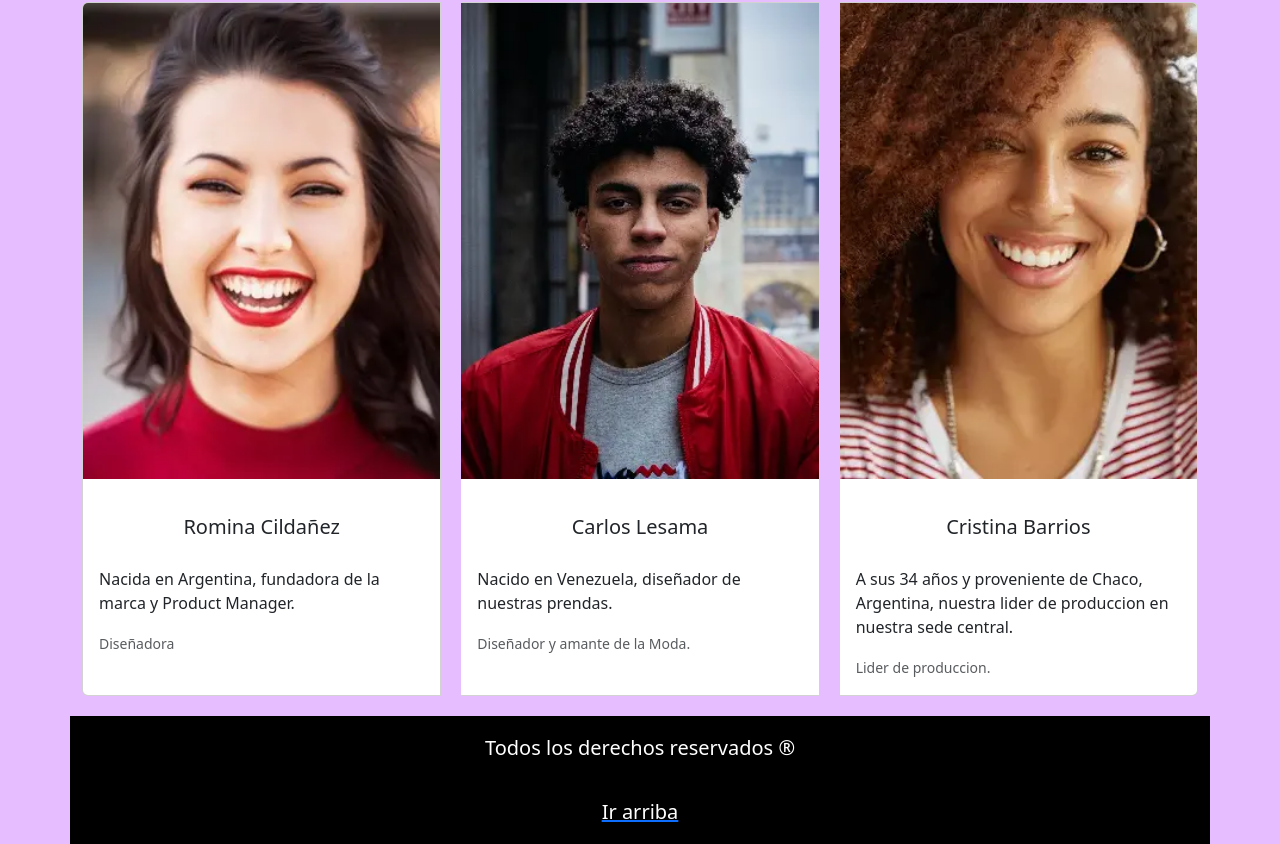
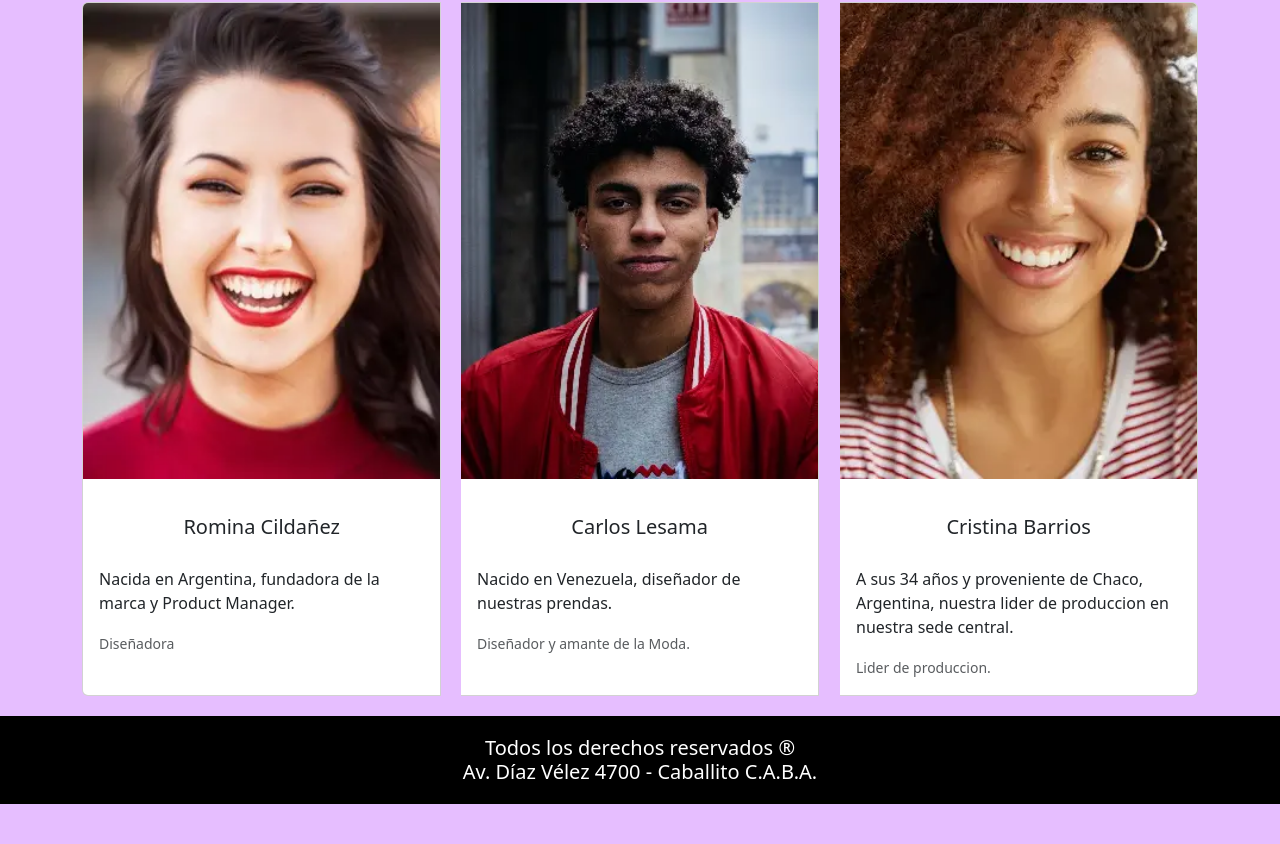
Before and after one commit to santimarkos/primera-web, a website: page views/nosotros.html in a window 1280 px wide. Shown: the part 368-1212 px from the top of the page. After the commit the page ends 1172 px from the top, so only its background shows below. Drawn offline with nearby package versions, Linux system fonts and the light colour scheme.

Commit message:
solucion errores

```diff
--- a/package.json
+++ b/package.json
@@ -1,4 +1,3 @@
-
 {
   "name": "primera-web",
   "version": "1.0.0",
@@ -7,14 +6,11 @@
   "scripts": {
     "build-css": "node-sass --include-path scss scss/index.scss css/index.css",
     "watch-css": "nodemon -e scss -x \"npm run build-css\""
-
   },
   "repository": {
     "type": "git",
     "url": "git+https://github.com/santimarkos/primera-web.git"
   },
-
-
   "dependencies": {
     "animate.css": "^4.1.1"
   },
@@ -22,8 +18,6 @@
     "node-sass": "^8.0.0",
     "nodemon": "^2.0.20"
   },
-
-
   "keywords": [],
   "author": "",
   "license": "ISC",
--- a/views/nosotros.html
+++ b/views/nosotros.html
@@ -6,6 +6,8 @@
 	<link href="https://cdn.jsdelivr.net/npm/bootstrap@5.3.0-alpha1/dist/css/bootstrap.min.css" rel="stylesheet" integrity="sha384-GLhlTQ8iRABdZLl6O3oVMWSktQOp6b7In1Zl3/Jr59b6EGGoI1aFkw7cmDA6j6gD" crossorigin="anonymous">
 	<link rel="stylesheet" href="../css/index.css">
 	<meta name="description" content="Ropa hecha a tu medida, por especialistas en hacerte ver bien, para todas las personas, en kolbe indumentaria creemos en tu libertad de estilos, y queremos brindarte lo mejor.">
+	<link rel="stylesheet"
+    href="https://cdnjs.cloudflare.com/ajax/libs/animate.css/4.1.1/animate.min.css">
 	<link rel="shortcut icon" href="/assets/img/x-icon.jpg" type="image/x-icon">
 	<title>Nosotros</title>
 
@@ -42,8 +44,8 @@
 			<br>
 		</section>
 		<div class="container">
-		<div class="card-group">
-			<div class="card">
+		<div class="card-group ">
+			<div class="card animate__animated animate__backInLeft">
 			  <img src="../assets/img/carta2.webp" class="card-img-top" alt="carta-presentacion-de-nuestro-staff-romina">
 			  <div class="card-body">
 				<h5 class="card-title">Romina Cildañez</h5>
@@ -52,7 +54,7 @@
 			  </div>
 
 			</div>
-			<div class="card">
+			<div class="card animate__animated animate__backInUp">
 			  <img src="../assets/img/carta1.webp" class="card-img-top" alt="carta-presentacion-de-nuestro-staff-carlos">
 			  <div class="card-body">
 				<h5 class="card-title">Carlos Lesama</h5>
@@ -60,7 +62,7 @@
 				<p class="card-text"><small class="text-muted">Diseñador y amante de la Moda.</small></p>
 			  </div>
 			</div>
-			<div class="card">
+			<div class="card animate__animated animate__backInRight">
 			  <img src="../assets/img/carta3.webp" class="card-img-top" alt="carta-presentacion-de-nuestro-staff-cristina">
 			  <div class="card-body">
 				<h5 class="card-title">Cristina Barrios</h5>
@@ -71,11 +73,13 @@
 		  </div>
 
 	</main>
-	<footer class="container">
-		<h5>Todos los derechos reservados ® </h5>
-		<a href="#top">
-			<h5>Ir arriba</h5>
-		</a>
+	<footer>
+		<h5>Todos los derechos reservados ®
+			<br>
+			Av. Díaz Vélez 4700 - Caballito C.A.B.A.
+			<br>
+
+		</h5>
 	</footer>
 	<script src="https://cdn.jsdelivr.net/npm/bootstrap@5.3.0-alpha1/dist/js/bootstrap.bundle.min.js" integrity="sha384-w76AqPfDkMBDXo30jS1Sgez6pr3x5MlQ1ZAGC+nuZB+EYdgRZgiwxhTBTkF7CXvN" crossorigin="anonymous"></script>
 </body>
```
Also changed, not shown: views/contacto.html (+8 -2 lines), views/ropa.html (+10 -3 lines), views/unisex.html (+7 -2 lines), scss/index.scss (line endings or trailing spaces). Lines whose indentation alone changed are shown as unchanged.
